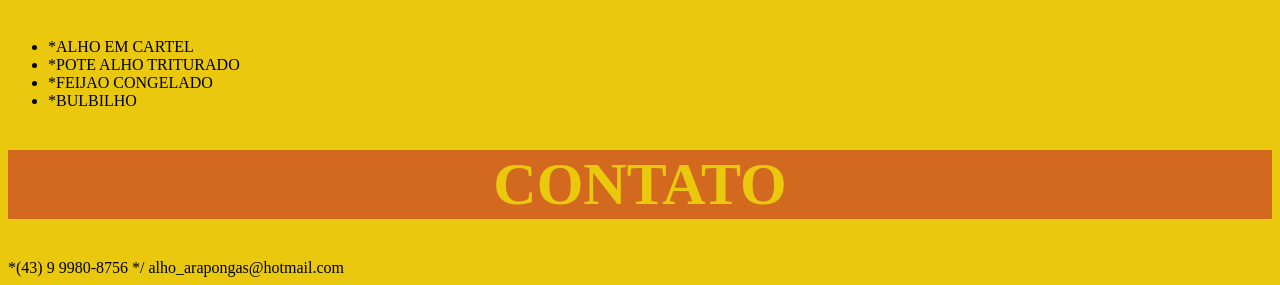
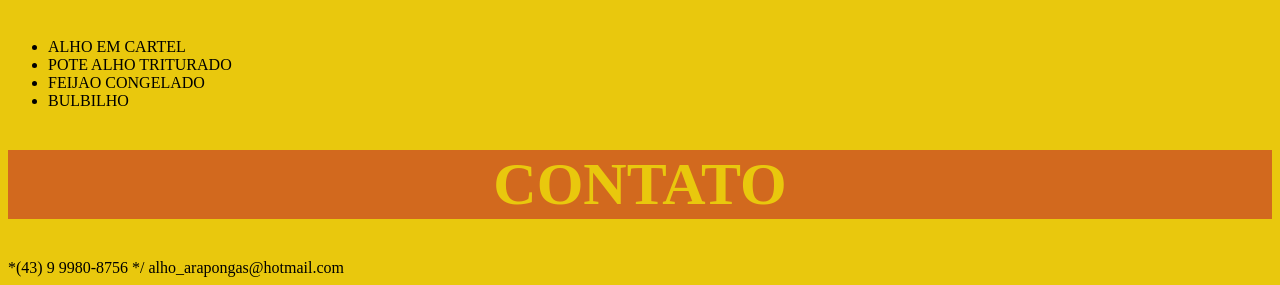
Before and after one commit to rzanin80/Formadores3J, a plain HTML site: page index.html in a window 1280 px wide. Shown: the part 735-1020 px from the top of the page. Drawn offline with Linux system fonts and the light colour scheme.

Commit message:
ffffffff

```diff
--- a/index.html
+++ b/index.html
@@ -27,10 +27,10 @@
 
     <h1> PRODUTOS </h1>
     <ul>
-        <li>*ALHO EM CARTEL</li>
-        <li>*POTE ALHO TRITURADO</li>
-        <li>*FEIJAO CONGELADO</li>
-        <li>*BULBILHO</li>
+        <li>ALHO EM CARTEL</li>
+        <li>POTE ALHO TRITURADO</li>
+        <li>FEIJAO CONGELADO</li>
+        <li>BULBILHO</li>
     </ul>
 
     <h1> CONTATO </h1>
```
